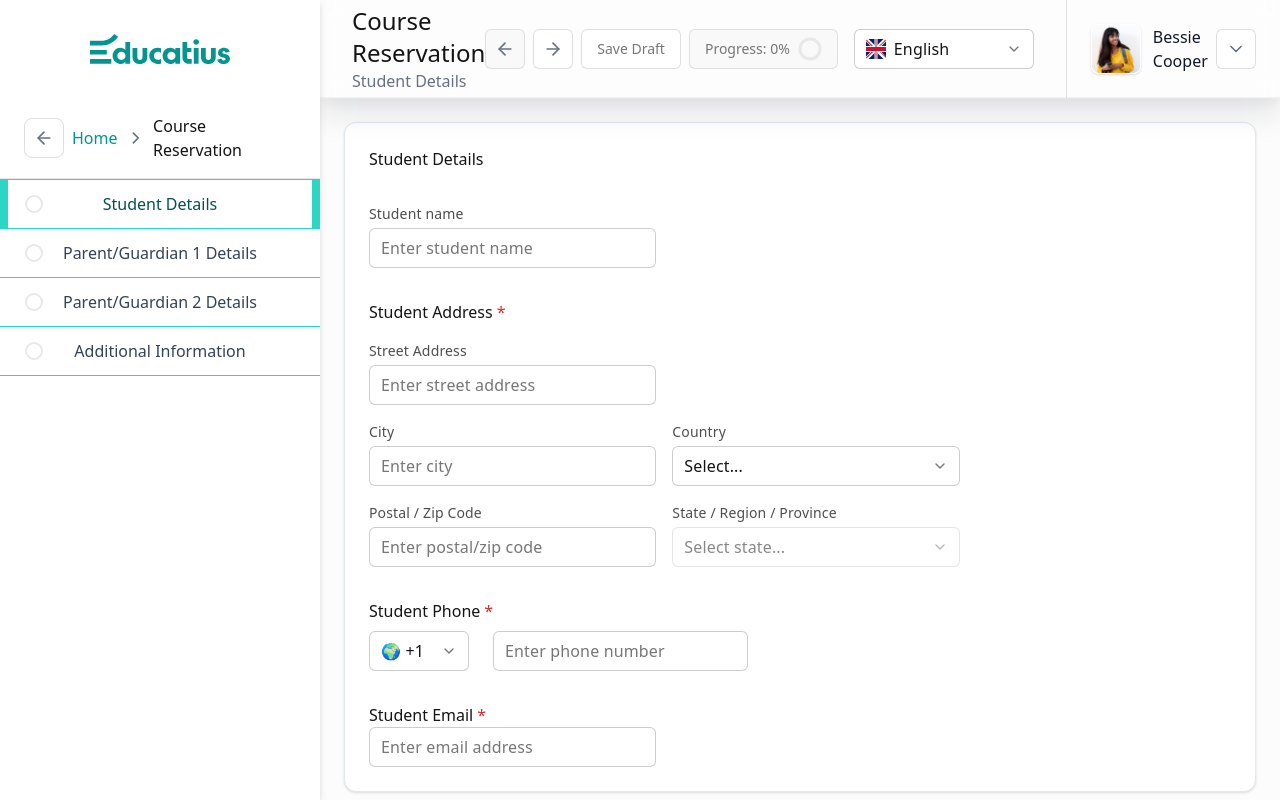
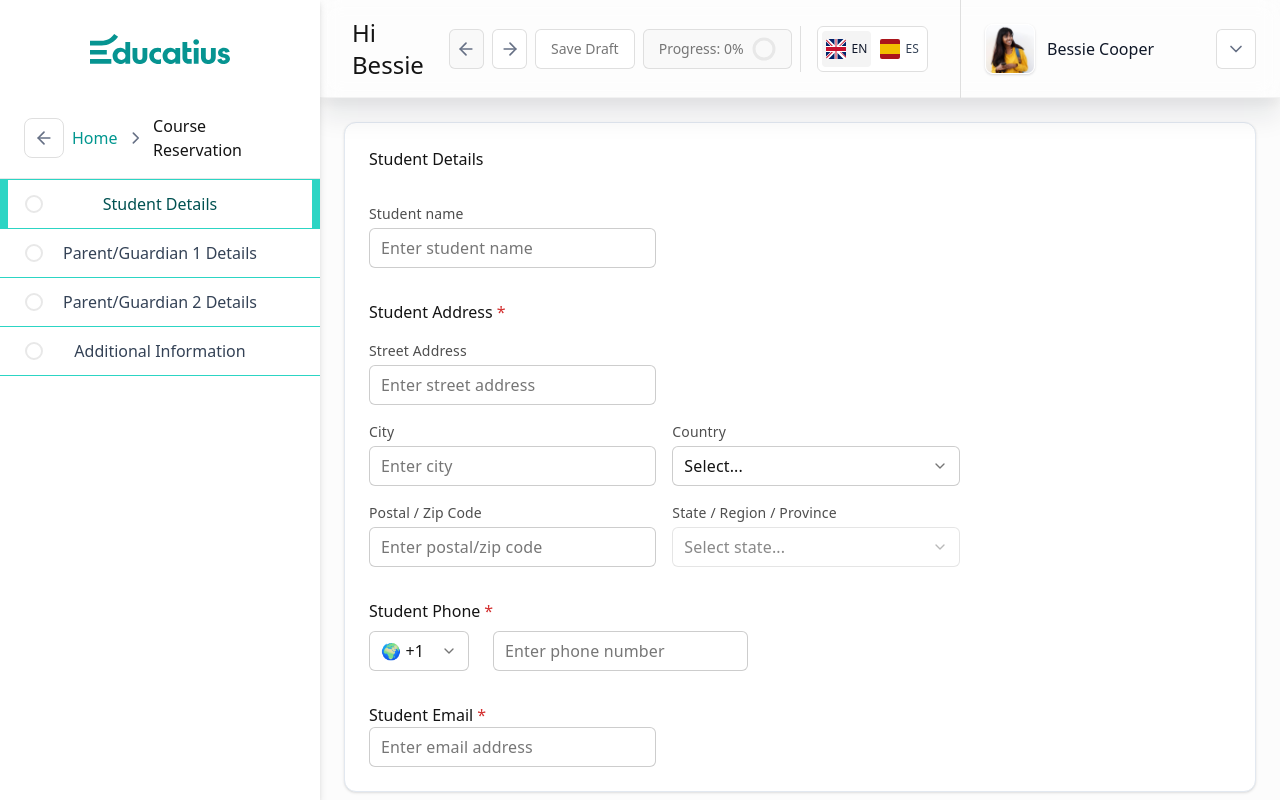
Before and after one commit to karanf/hsp-so, a Next.js app: page /form in a window 1280 px wide. Shown: the top 800 px of the page. Built offline with nearby package versions, Linux system fonts and the light colour scheme.

Commit message:
language switcher

```diff
--- a/src/app/dashboard/completed/page.tsx
+++ b/src/app/dashboard/completed/page.tsx
@@ -47,6 +47,7 @@ import {
 } from "@/components/ui/accordion"
 import { useRouter } from "next/navigation"
 import { useToast } from "@/components/ui/use-toast"
+import { LanguageSwitcher } from "@/components/ui/language-switcher"
 
 export default function CompletedDashboard() {
   const router = useRouter()
@@ -116,31 +117,7 @@ export default function CompletedDashboard() {
                 <h1 className="text-[#141414] font-sans text-[1.5rem] font-normal leading-[133.4%] [font-feature-settings:'liga'_off,'clig'_off]">
                   Hi Bessie
                 </h1>
-                <Select defaultValue="en">
-                  <SelectTrigger className="w-[180px]">
-                    <SelectValue placeholder="Select language" />
-                  </SelectTrigger>
-                  <SelectContent>
-                    <SelectItem value="en">
-                      <div className="flex items-center gap-2">
-                        <Image src="/flags/en.svg" width={20} height={20} alt="English" />
-                        English
-                      </div>
-                    </SelectItem>
-                    <SelectItem value="es">
-                      <div className="flex items-center gap-2">
-                        <Image src="/flags/es.svg" width={20} height={20} alt="Spanish" />
-                        Spanish
-                      </div>
-                    </SelectItem>
-                    <SelectItem value="fr">
-                      <div className="flex items-center gap-2">
-                        <Image src="/flags/fr.svg" width={20} height={20} alt="French" />
-                        French
-                      </div>
-                    </SelectItem>
-                  </SelectContent>
-                </Select>
+                <LanguageSwitcher />
               </div>
 
               {/* User Area - Fixed 320px width */}
--- a/src/app/dashboard/page.tsx
+++ b/src/app/dashboard/page.tsx
@@ -25,6 +25,7 @@ import { useState, useEffect, Suspense } from "react"
 import { Progress } from "@/components/ui/progress"
 import { useRouter, useSearchParams } from "next/navigation"
 import { useToast } from "@/components/ui/use-toast"
+import { LanguageSwitcher } from "@/components/ui/language-switcher"
 
 function DashboardContent() {
   const router = useRouter()
@@ -95,31 +96,7 @@ function DashboardContent() {
                 <h1 className="text-[#141414] font-sans text-[1.5rem] font-normal leading-[133.4%] [font-feature-settings:'liga'_off,'clig'_off]">
                   Hi Bessie
                 </h1>
-                <Select defaultValue="en">
-                  <SelectTrigger className="w-[180px]">
-                    <SelectValue placeholder="Select language" />
-                  </SelectTrigger>
-                  <SelectContent>
-                    <SelectItem value="en">
-                      <div className="flex items-center gap-2">
-                        <Image src="/flags/en.svg" width={20} height={20} alt="English" />
-                        English
-                      </div>
-                    </SelectItem>
-                    <SelectItem value="es">
-                      <div className="flex items-center gap-2">
-                        <Image src="/flags/es.svg" width={20} height={20} alt="Spanish" />
-                        Spanish
-                      </div>
-                    </SelectItem>
-                    <SelectItem value="fr">
-                      <div className="flex items-center gap-2">
-                        <Image src="/flags/fr.svg" width={20} height={20} alt="French" />
-                        French
-                      </div>
-                    </SelectItem>
-                  </SelectContent>
-                </Select>
+                <LanguageSwitcher />
               </div>
 
               {/* User Area - Fixed 320px width */}
--- a/src/app/dashboard/payment-complete/page.tsx
+++ b/src/app/dashboard/payment-complete/page.tsx
@@ -47,6 +47,7 @@ import {
 } from "@/components/ui/accordion"
 import { useRouter } from "next/navigation"
 import { useToast } from "@/components/ui/use-toast"
+import { LanguageSwitcher } from "@/components/ui/language-switcher"
 
 export default function PaymentCompleteDashboard() {
   const router = useRouter()
@@ -144,31 +145,7 @@ export default function PaymentCompleteDashboard() {
                 <h1 className="text-[#141414] font-sans text-[1.5rem] font-normal leading-[133.4%] [font-feature-settings:'liga'_off,'clig'_off]">
                   Hi Bessie
                 </h1>
-                <Select defaultValue="en">
-                  <SelectTrigger className="w-[180px]">
-                    <SelectValue placeholder="Select language" />
-                  </SelectTrigger>
-                  <SelectContent>
-                    <SelectItem value="en">
-                      <div className="flex items-center gap-2">
-                        <Image src="/flags/en.svg" width={20} height={20} alt="English" />
-                        English
-                      </div>
-                    </SelectItem>
-                    <SelectItem value="es">
-                      <div className="flex items-center gap-2">
-                        <Image src="/flags/es.svg" width={20} height={20} alt="Spanish" />
-                        Spanish
-                      </div>
-                    </SelectItem>
-                    <SelectItem value="fr">
-                      <div className="flex items-center gap-2">
-                        <Image src="/flags/fr.svg" width={20} height={20} alt="French" />
-                        French
-                      </div>
-                    </SelectItem>
-                  </SelectContent>
-                </Select>
+                <LanguageSwitcher />
               </div>
 
               {/* User Area - Fixed 320px width */}
--- a/src/app/form/page.tsx
+++ b/src/app/form/page.tsx
@@ -39,6 +39,7 @@ import { RadioGroup, RadioGroupItem } from "@/components/ui/radio-group"
 import { Alert, AlertDescription } from "@/components/ui/alert"
 import { useToast } from "@/components/ui/use-toast"
 import { useRouter } from "next/navigation"
+import { LanguageSwitcher } from "@/components/ui/language-switcher"
 
 type State = {
   value: string;
@@ -1056,20 +1057,13 @@ export default function Form() {
               {/* Welcome Message */}
               <div className="flex-1 px-8 flex items-center justify-between">
                 <div className="flex flex-col">
-                <span className="text-[#141414] font-sans text-[1.5rem] font-normal leading-[133.4%] [font-feature-settings:'liga'_off,'clig'_off]">
-                    Course Reservation
-                  </span>
-                  <span className="text-[#667085] font-sans text-base font-normal leading-[150%] [font-feature-settings:'liga'_off,'clig'_off]">
-                    {activeSection === 'student-details' && "Student Details"}
-                    {activeSection === 'parent1-details' && "Parent/Guardian 1 Details"}
-                    {activeSection === 'parent2-details' && "Parent/Guardian 2 Details"}
-                    {activeSection === 'additional-info' && "Additional Information"}
-                  </span>
-
+                <h1 className="text-[#141414] font-sans text-[1.5rem] font-normal leading-[133.4%] [font-feature-settings:'liga'_off,'clig'_off]">
+                  Hi Bessie
+                </h1>
                 </div>
 
                 <div className="flex items-center gap-4">
-                  <div className="flex items-center gap-2">
+                      <div className="flex items-center gap-2">
                     <Button
                       variant="secondary"
                       size="icon"
@@ -1180,7 +1174,7 @@ export default function Form() {
                       {isFormComplete ? (
                         "Submit"
                       ) : (
-                        <div className="flex items-center gap-2">
+                      <div className="flex items-center gap-2">
                           <span>Progress: {formProgress}%</span>
                           <div className="relative h-6 w-6">
                             <svg className="h-6 w-6 -rotate-90 transform">
@@ -1204,36 +1198,14 @@ export default function Form() {
                                 className="transition-all duration-300 ease-out"
                               />
                             </svg>
-                          </div>
+                      </div>
                         </div>
                       )}
                     </Button>
+                    <div className="border-l border-[#DFDFDF] pl-4">
+                      <LanguageSwitcher />
+                    </div>
                   </div>
-                <Select defaultValue="en">
-                  <SelectTrigger className="w-[180px]">
-                    <SelectValue placeholder="Select language" />
-                  </SelectTrigger>
-                  <SelectContent>
-                    <SelectItem value="en">
-                      <div className="flex items-center gap-2">
-                        <Image src="/flags/en.svg" width={20} height={20} alt="English" />
-                        English
-                      </div>
-                    </SelectItem>
-                    <SelectItem value="es">
-                      <div className="flex items-center gap-2">
-                        <Image src="/flags/es.svg" width={20} height={20} alt="Spanish" />
-                        Spanish
-                      </div>
-                    </SelectItem>
-                    <SelectItem value="fr">
-                      <div className="flex items-center gap-2">
-                        <Image src="/flags/fr.svg" width={20} height={20} alt="French" />
-                        French
-                      </div>
-                    </SelectItem>
-                  </SelectContent>
-                </Select>
                 </div>
               </div>
 
--- a/src/app/page.tsx
+++ b/src/app/page.tsx
@@ -47,12 +47,14 @@ import {
   Info
 } from "lucide-react"
 import Image from "next/image"
-import { useState } from "react"
+import { useState, useEffect } from "react"
 import { useRouter } from "next/navigation"
 
 export default function SignIn() {
   const router = useRouter()
   const [emailError, setEmailError] = useState("")
+  const [email, setEmail] = useState("")
+  const [password, setPassword] = useState("")
 
   const validateEmail = (email: string) => {
     const emailRegex = /^[^\s@]+@[^\s@]+\.[^\s@]+$/
@@ -110,6 +112,8 @@ export default function SignIn() {
               placeholder="Email Address"
               label="Email Address"
               required
+              value={email}
+              onChange={(e) => setEmail(e.target.value)}
               onBlur={handleEmailBlur}
               error={!!emailError}
               helperText={emailError}
@@ -119,6 +123,8 @@ export default function SignIn() {
               placeholder="Password"
               label="Password"
               required
+              value={password}
+              onChange={(e) => setPassword(e.target.value)}
             />
             <div className="flex items-center space-x-2">
               <Checkbox id="remember" />
--- /dev/null
+++ b/src/components/ui/language-switcher.tsx
@@ -0,0 +1,37 @@
+"use client"
+
+import { ToggleGroup, ToggleGroupItem } from "@/components/ui/toggle-group"
+import Image from "next/image"
+
+interface LanguageSwitcherProps {
+  defaultValue?: string;
+  onValueChange?: (value: string) => void;
+}
+
+export function LanguageSwitcher({ defaultValue = "en", onValueChange }: LanguageSwitcherProps) {
+  return (
+    <ToggleGroup
+      type="single"
+      defaultValue={defaultValue}
+      onValueChange={onValueChange}
+      className="border border-[#DFDFDF] rounded-md p-1 bg-white"
+    >
+      <ToggleGroupItem
+        value="en"
+        className="flex items-center gap-1.5 px-2 py-1 rounded data-[state=on]:bg-[#F4F4F4]"
+        aria-label="Switch to English"
+      >
+        <Image src="/flags/en.svg" width={20} height={20} alt="English" />
+        <span className="text-xs font-medium">EN</span>
+      </ToggleGroupItem>
+      <ToggleGroupItem
+        value="es"
+        className="flex items-center gap-1.5 px-2 py-1 rounded data-[state=on]:bg-[#F4F4F4]"
+        aria-label="Switch to Spanish"
+      >
+        <Image src="/flags/es.svg" width={20} height={20} alt="Spanish" />
+        <span className="text-xs font-medium">ES</span>
+      </ToggleGroupItem>
+    </ToggleGroup>
+  )
+}
```
